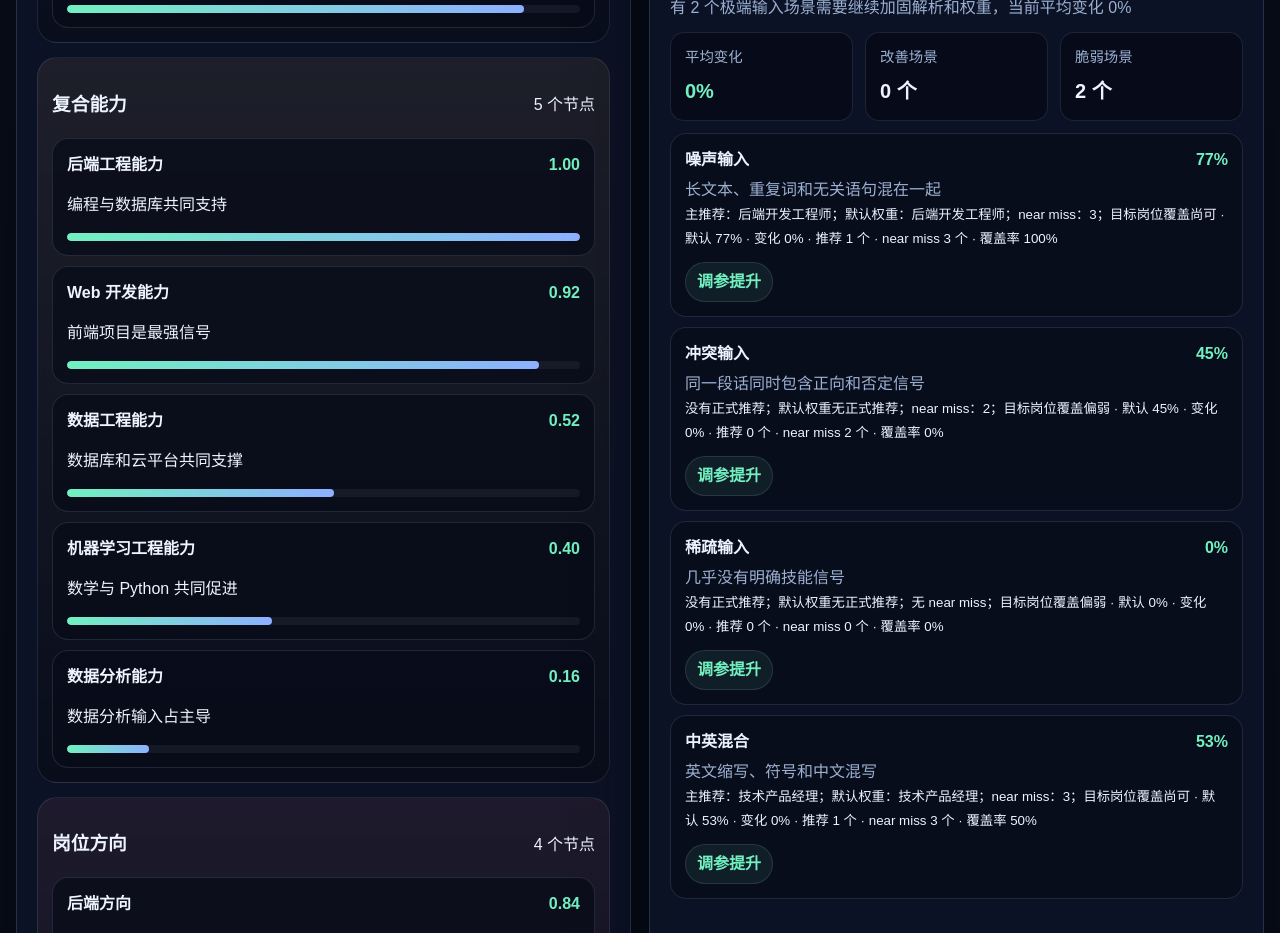
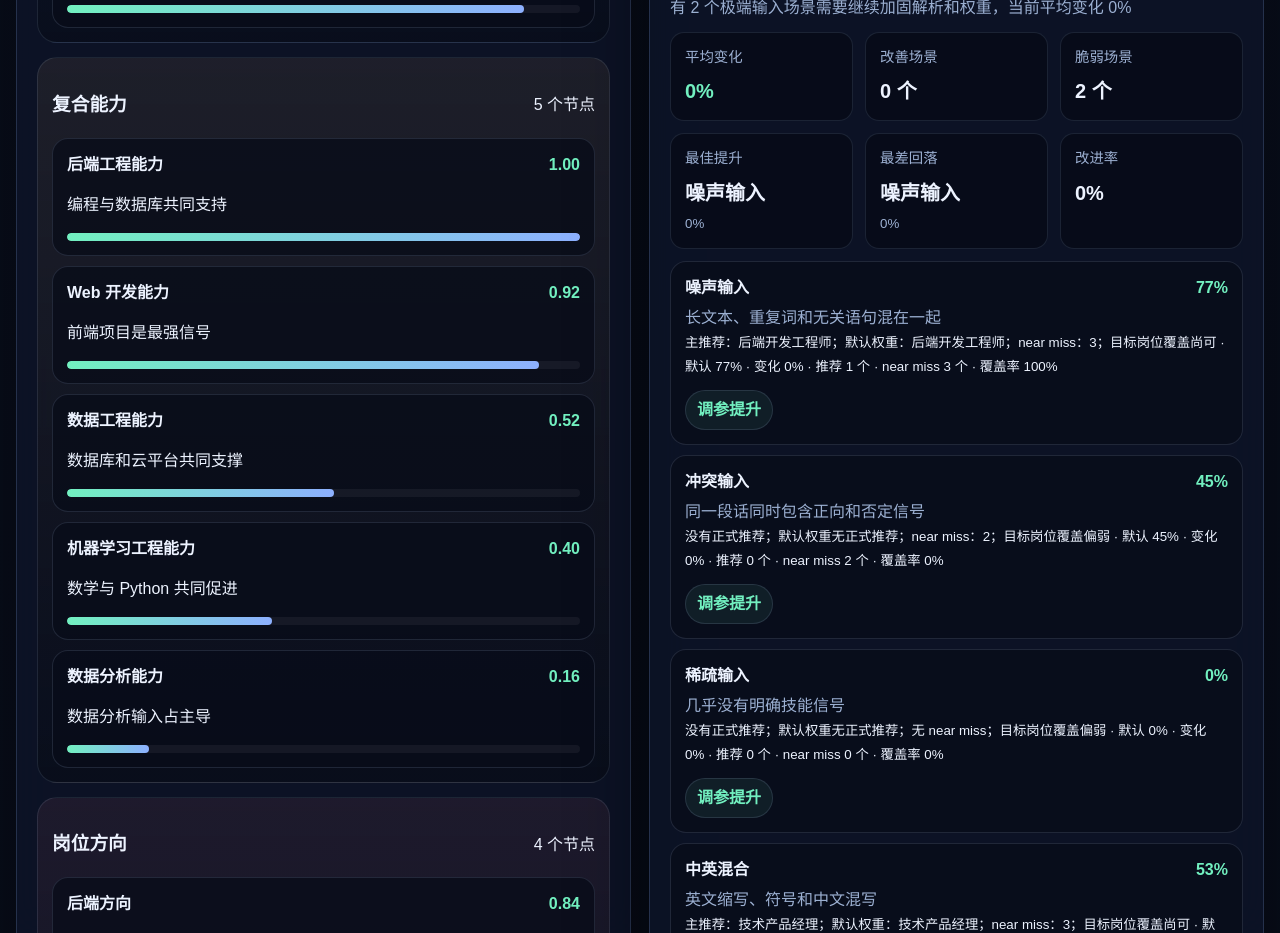
Before and after one commit to answerend42/CareerKEP, a React (Vite) app in the folder frontend/: page / in a window 1280 px wide. Shown: the part 3220-4153 px from the top of the page. Built offline with nearby package versions, Linux system fonts and the light colour scheme.

Commit message:
加了最优最差场景提示

```diff
--- a/frontend/scripts/robustness-check.ts
+++ b/frontend/scripts/robustness-check.ts
@@ -42,6 +42,8 @@ assert(defaultReport.averageTopScore >= 0 && defaultReport.averageTopScore <= 1,
 assert(defaultReport.averageDelta >= -1 && defaultReport.averageDelta <= 1, '平均变化应该在合理范围内');
 assert(defaultReport.improvedCount >= 0 && defaultReport.improvedCount <= defaultReport.cases.length, '改善场景数应该在合理范围内');
 assert(defaultReport.fragileCount >= 0 && defaultReport.fragileCount <= defaultReport.cases.length, '脆弱场景计数应在合理范围内');
+assert(defaultReport.bestImprovementLabel.length > 0, '最佳提升场景标签不能为空');
+assert(defaultReport.worstRegressionLabel.length > 0, '最差回落场景标签不能为空');
 assert(defaultReport.cases.every((item) => item.coverage >= 0 && item.coverage <= 1), '覆盖率必须在 0 到 1 之间');
 assert(defaultReport.cases.every((item) => item.baselineTopScore >= 0 && item.baselineTopScore <= 1), '默认权重分数必须在 0 到 1 之间');
 
--- a/frontend/src/app/demoData.ts
+++ b/frontend/src/app/demoData.ts
@@ -663,12 +663,18 @@ export const buildRobustnessReport = (state: DemoState): RobustnessReport => {
   const averageDelta = cases.length ? cases.reduce((sum, item) => sum + item.scoreDelta, 0) / cases.length : 0;
   const improvedCount = cases.filter((item) => item.scoreDelta > 0).length;
   const fragileCount = cases.filter((item) => item.topScore < 0.42 || item.recommendationCount === 0).length;
+  const bestImprovement = [...cases].sort((left, right) => right.scoreDelta - left.scoreDelta)[0];
+  const worstRegression = [...cases].sort((left, right) => left.scoreDelta - right.scoreDelta)[0];
 
   return {
     averageTopScore,
     averageDelta,
     improvedCount,
     fragileCount,
+    bestImprovementLabel: bestImprovement ? bestImprovement.label : '暂无',
+    bestImprovementDelta: bestImprovement?.scoreDelta ?? 0,
+    worstRegressionLabel: worstRegression ? worstRegression.label : '暂无',
+    worstRegressionDelta: worstRegression?.scoreDelta ?? 0,
     headline:
       fragileCount > 0
         ? `有 ${fragileCount} 个极端输入场景需要继续加固解析和权重，当前平均变化 ${Math.round(averageDelta * 100)}%`
--- a/frontend/src/app/panes/ResultPane.tsx
+++ b/frontend/src/app/panes/ResultPane.tsx
@@ -122,6 +122,22 @@ export function ResultPane({ response, activeStep, robustnessReport }: ResultPan
             <strong>{robustnessReport.fragileCount} 个</strong>
           </div>
         </div>
+        <div className="result-summary-row">
+          <div className="result-summary-card">
+            <span>最佳提升</span>
+            <strong>{robustnessReport.bestImprovementLabel}</strong>
+            <small className="summary-note-inline">{formatDelta(robustnessReport.bestImprovementDelta)}</small>
+          </div>
+          <div className="result-summary-card">
+            <span>最差回落</span>
+            <strong>{robustnessReport.worstRegressionLabel}</strong>
+            <small className="summary-note-inline">{formatDelta(robustnessReport.worstRegressionDelta)}</small>
+          </div>
+          <div className="result-summary-card">
+            <span>改进率</span>
+            <strong>{formatPercent(robustnessReport.cases.length ? robustnessReport.improvedCount / robustnessReport.cases.length : 0)}</strong>
+          </div>
+        </div>
         <div className="result-list compact">
           {robustnessReport.cases.map((item) => (
             <article key={item.id} className="result-card">
--- a/frontend/src/app/styles/global.css
+++ b/frontend/src/app/styles/global.css
@@ -623,6 +623,12 @@ pre {
   color: var(--warning);
 }
 
+.summary-note-inline {
+  display: block;
+  margin-top: 6px;
+  color: var(--muted);
+}
+
 .clause-list {
   display: flex;
   flex-wrap: wrap;
--- a/frontend/src/app/types.ts
+++ b/frontend/src/app/types.ts
@@ -124,6 +124,10 @@ export interface RobustnessReport {
   averageDelta: number;
   improvedCount: number;
   fragileCount: number;
+  bestImprovementLabel: string;
+  bestImprovementDelta: number;
+  worstRegressionLabel: string;
+  worstRegressionDelta: number;
   headline: string;
   cases: RobustnessCaseResult[];
 }
```
Also changed, not shown: 1 other file (tests, documents, lock files or other folders).
